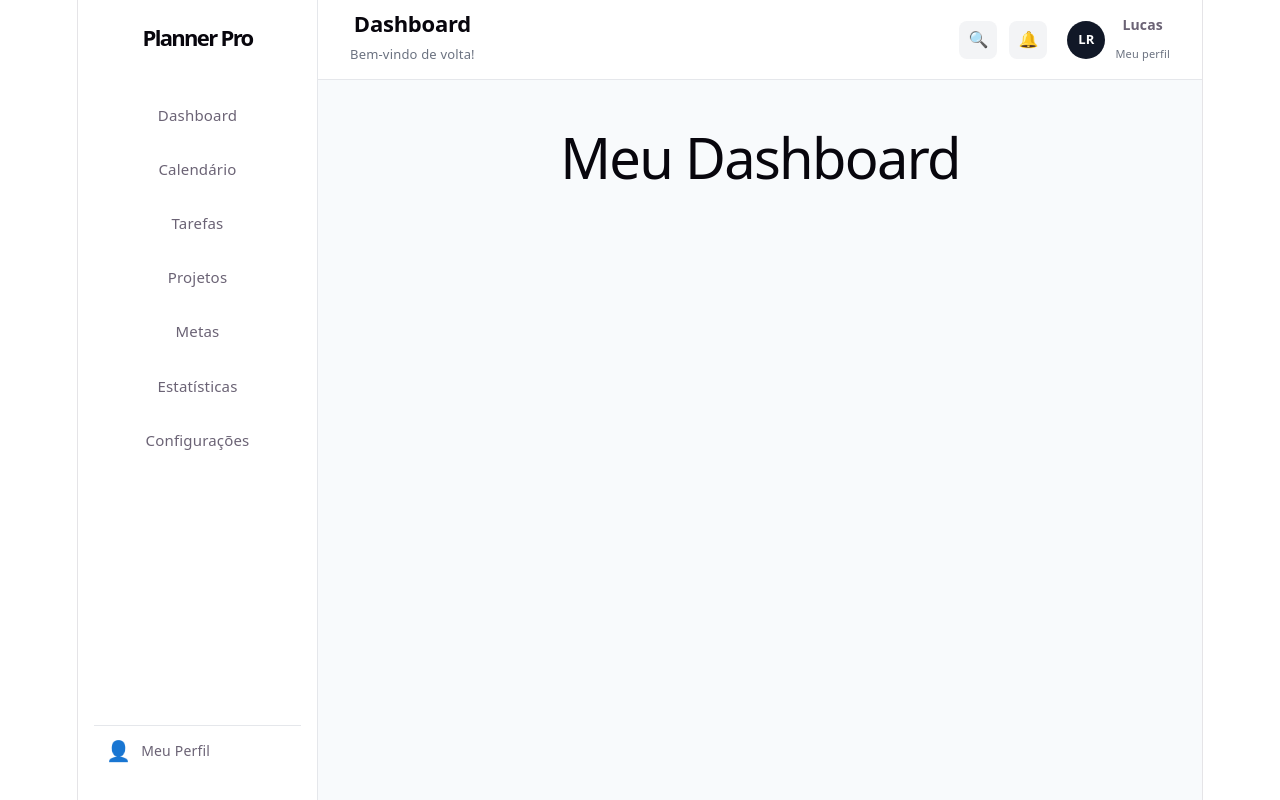
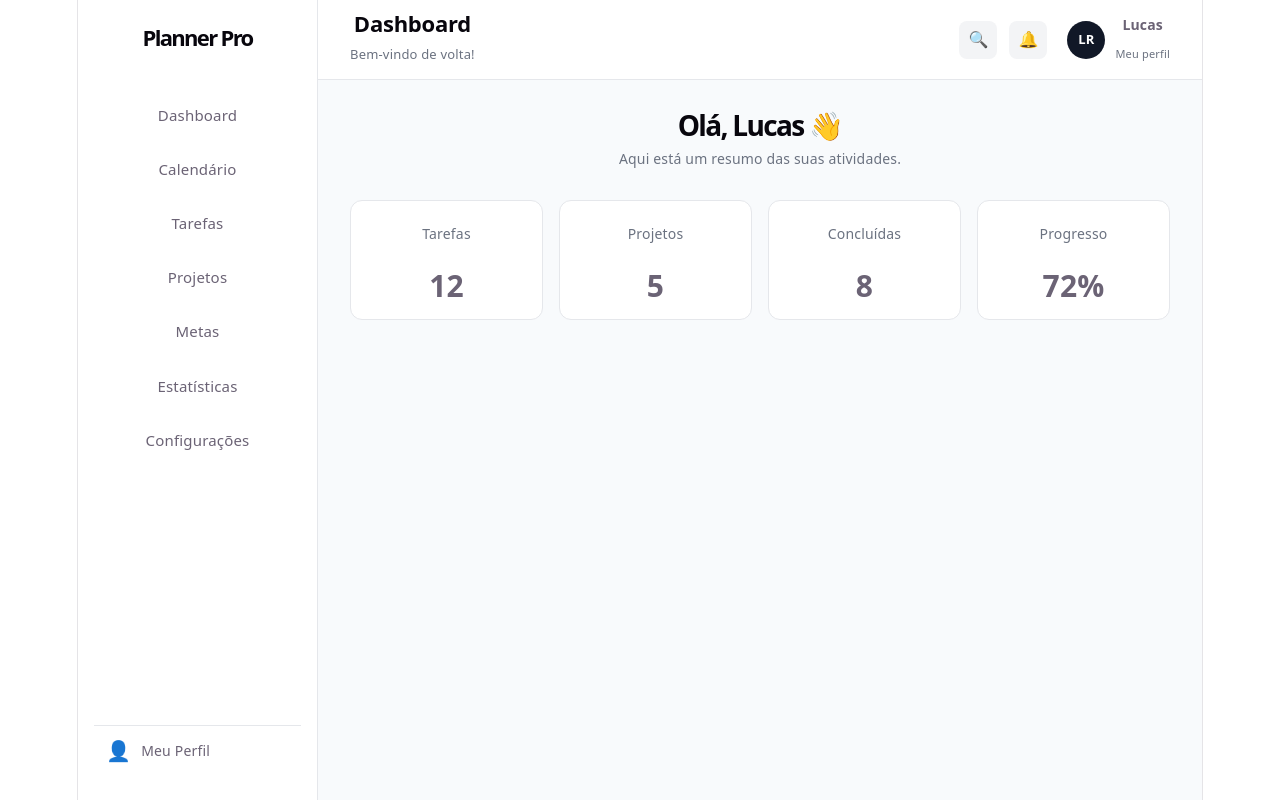
Before and after one commit to LucHaddad/planner-pro, a React (Vite) app: page / in a window 1280 px wide. Built offline with nearby package versions, Linux system fonts and the light colour scheme.

Commit message:
feat: create dashboard statistics

```diff
--- a/src/App.tsx
+++ b/src/App.tsx
@@ -1,9 +1,10 @@
+import Dashboard from "./pages/Dashboard/Dashboard";
 import DashboardLayout from "./layouts/DashboardLayout/DashboardLayout";
 
 function App() {
   return (
     <DashboardLayout>
-      <h1>Meu Dashboard</h1>
+      <Dashboard />
     </DashboardLayout>
   );
 }
--- /dev/null
+++ b/src/pages/Dashboard/Dashboard.css
@@ -0,0 +1,55 @@
+.dashboard {
+  width: 100%;
+}
+
+.dashboard-welcome {
+  margin-bottom: 28px;
+}
+
+.dashboard-welcome h1 {
+  margin: 0;
+
+  font-size: 28px;
+  font-weight: 700;
+}
+
+.dashboard-welcome p {
+  margin: 8px 0 0;
+
+  color: #6b7280;
+  font-size: 14px;
+}
+
+.dashboard-stats {
+  display: grid;
+
+  grid-template-columns: repeat(4, 1fr);
+
+  gap: 16px;
+}
+
+.stat-card {
+  min-height: 120px;
+  padding: 20px;
+
+  display: flex;
+  flex-direction: column;
+  justify-content: space-between;
+
+  background-color: #ffffff;
+
+  border: 1px solid #e5e7eb;
+  border-radius: 12px;
+
+  box-sizing: border-box;
+}
+
+.stat-label {
+  font-size: 14px;
+  color: #6b7280;
+}
+
+.stat-value {
+  font-size: 30px;
+  font-weight: 700;
+}
--- a/src/pages/Dashboard/Dashboard.tsx
+++ b/src/pages/Dashboard/Dashboard.tsx
@@ -1,8 +1,35 @@
+import "./Dashboard.css";
+
 function Dashboard() {
   return (
-    <div>
-      <h1>Dashboard</h1>
-    </div>
+    <section className="dashboard">
+      <div className="dashboard-welcome">
+        <h1>Olá, Lucas 👋</h1>
+        <p>Aqui está um resumo das suas atividades.</p>
+      </div>
+
+      <div className="dashboard-stats">
+        <div className="stat-card">
+          <span className="stat-label">Tarefas</span>
+          <strong className="stat-value">12</strong>
+        </div>
+
+        <div className="stat-card">
+          <span className="stat-label">Projetos</span>
+          <strong className="stat-value">5</strong>
+        </div>
+
+        <div className="stat-card">
+          <span className="stat-label">Concluídas</span>
+          <strong className="stat-value">8</strong>
+        </div>
+
+        <div className="stat-card">
+          <span className="stat-label">Progresso</span>
+          <strong className="stat-value">72%</strong>
+        </div>
+      </div>
+    </section>
   );
 }
 
```
